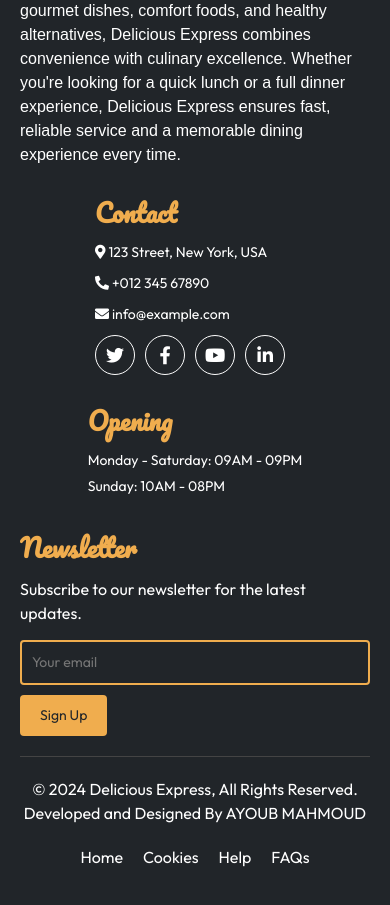
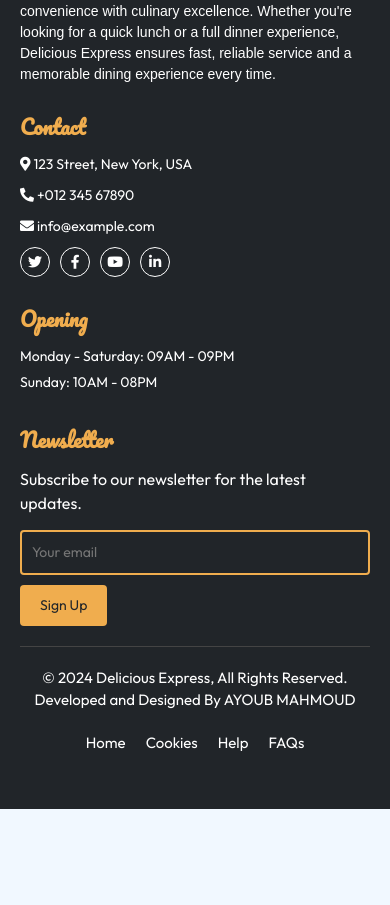
Before and after one commit to ayoubxmahmoud/Food-Express, a React (Vite) app in the folder frontend/: page /profile in a window 390 px wide. Shown: the part 1876-2781 px from the top of the page. After the commit the page ends 2685 px from the top, so only its background shows below. Built offline with nearby package versions, Linux system fonts and the light colour scheme; no server answers.

Commit message:
Update Footer.css

```diff
--- a/frontend/src/components/Footer/Footer.css
+++ b/frontend/src/components/Footer/Footer.css
@@ -23,10 +23,10 @@
 }
 .footer-section h4 {
   font-size: 25px;
-    font-family: 'Pacifico', cursive;
+  font-family: "Pacifico", cursive;
 }
 .footer-section .desc {
-    font-family: 'Poppins', sans-serif;
+  font-family: "Poppins", sans-serif;
 }
 .footer-title {
   font-size: 18px;
@@ -58,7 +58,7 @@
 }
 .footer-social-icon {
   color: #ffffff;
-    width: 40px;  /* Set fixed width */
+  width: 40px; /* Set fixed width */
   height: 40px; /* Set fixed height */
   font-size: 18px;
   text-decoration: none;
@@ -102,7 +102,6 @@
   outline: 2px solid #c47405; /* Custom outline color when focused */
 }
 
-
 .footer-button {
   background-color: #f0ad4e;
   border: none;
@@ -142,7 +141,6 @@
 @media (max-width: 767px) {
   .footer-container {
     flex-direction: column;
-      align-items: center;
   }
 
   .footer-menu {
@@ -154,3 +152,20 @@
     margin: 5px 10px;
   }
 }
+@media (max-width: 576px) {
+  .footer-section h4 {
+    font-size: 20px;
+  }
+  .footer-section .desc {
+    font-size: 14px;
+  }
+  .footer-social-icon {
+    color: #ffffff;
+    width: 30px; /* Set fixed width */
+    height: 30px; /* Set fixed height */
+    font-size: 14px;
+  }
+  .footer-bottom{
+    font-size: 15px;
+  }
+}
```
Lines whose indentation alone changed are shown as unchanged.
